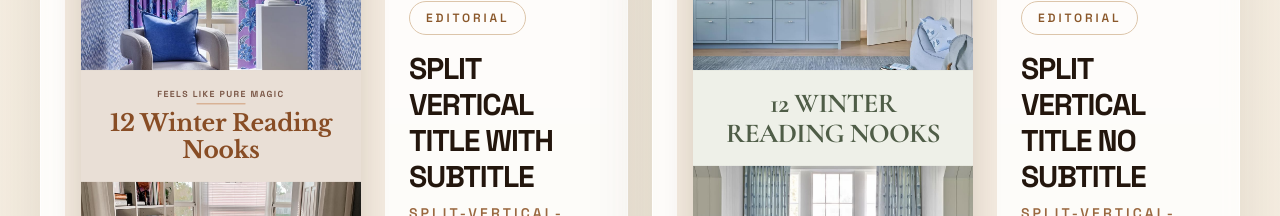
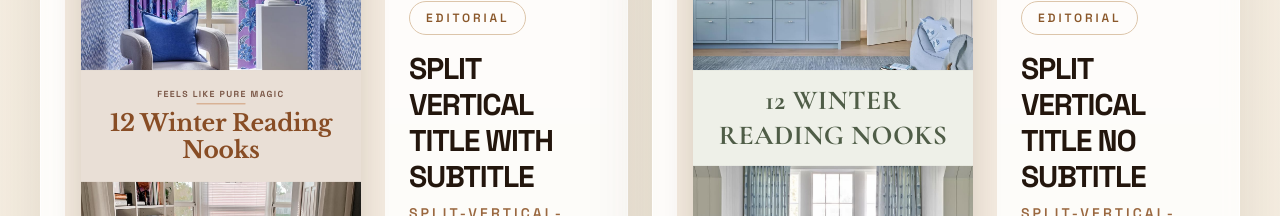
Before and after one commit to risalat/PinForge-Studio, a Next.js app: page /library in a window 1280 px wide. Shown: the part 412-628 px from the top of the page. Built offline with nearby package versions, Linux system fonts and the light colour scheme.

Commit message:
Refine progress messaging and template spacing

```diff
--- a/src/app/dashboard/jobs/[jobId]/JobReviewManager.tsx
+++ b/src/app/dashboard/jobs/[jobId]/JobReviewManager.tsx
@@ -453,8 +453,12 @@ export function JobReviewManager({
       });
       progressToastId = notify({
         tone: "progress",
-        title: `Rendering 0 of ${targetRenderablePlans.length} pins`,
-        message: "Preparing the first plan in the queue.",
+        title: `0 of ${targetRenderablePlans.length} pins generated`,
+        message: buildRenderProgressMessage({
+          completed: 0,
+          total: targetRenderablePlans.length,
+          currentLabel: targetRenderablePlans[0]?.templateId ?? "Preparing",
+        }),
         sticky: true,
       });
 
@@ -469,8 +473,12 @@ export function JobReviewManager({
         });
         updateNotification(progressToastId, {
           tone: "progress",
-          title: `Rendering ${index + 1} of ${targetRenderablePlans.length} pins`,
-          message: `Working on ${plan.templateId}.`,
+          title: `${index} of ${targetRenderablePlans.length} pins generated`,
+          message: buildRenderProgressMessage({
+            completed: index,
+            total: targetRenderablePlans.length,
+            currentLabel: plan.templateId,
+          }),
           sticky: true,
         });
 
@@ -1125,7 +1133,7 @@ export function JobReviewManager({
                 </h3>
                 <p className="mt-2 text-sm text-[var(--dashboard-subtle)]">
                   {renderProgress.active
-                    ? `Rendering ${renderProgress.currentLabel}.`
+                    ? buildRenderProgressMessage(renderProgress)
                     : "Queue finished. Refreshing the workspace."}
                 </p>
               </div>
@@ -1741,3 +1749,12 @@ function formatCompactUrl(value: string) {
     return value;
   }
 }
+
+function buildRenderProgressMessage(input: {
+  completed: number;
+  total: number;
+  currentLabel: string;
+}) {
+  const currentIndex = Math.min(input.total, input.completed + 1);
+  return `Rendering ${currentIndex} of ${input.total}: ${input.currentLabel}.`;
+}
--- a/src/templates/SplitVerticalTitleBase.tsx
+++ b/src/templates/SplitVerticalTitleBase.tsx
@@ -16,6 +16,7 @@ type SplitVerticalTitleBaseProps = TemplateRenderProps & {
     domain: TemplateTextRoleStyle;
   };
   titleClassName?: string;
+  bandPaddingXOverride?: number;
 };
 
 export function SplitVerticalTitleBase({
@@ -30,6 +31,7 @@ export function SplitVerticalTitleBase({
   numberTreatment = "none",
   typography,
   titleClassName = "w-full max-w-[960px]",
+  bandPaddingXOverride,
 }: SplitVerticalTitleBaseProps) {
   const firstImage = images[0] ?? "/sample-workspace-a.svg";
   const secondImage = images[1] ?? firstImage;
@@ -112,8 +114,8 @@ export function SplitVerticalTitleBase({
           style={{
             backgroundColor: preset.palette.band,
             height: bandHeight,
-            paddingLeft: preset.layout.bandPaddingX,
-            paddingRight: preset.layout.bandPaddingX,
+            paddingLeft: bandPaddingXOverride ?? preset.layout.bandPaddingX,
+            paddingRight: bandPaddingXOverride ?? preset.layout.bandPaddingX,
           }}
         >
           {showNumberBadge ? (
--- a/src/templates/TemplateSingleImageSubtitleTitleCta.tsx
+++ b/src/templates/TemplateSingleImageSubtitleTitleCta.tsx
@@ -127,7 +127,7 @@ export function TemplateSingleImageSubtitleTitleCta({
 
       </div>
 
-      <div className="absolute inset-x-0 bottom-[58px] flex justify-center px-[80px] text-center">
+      <div className="absolute inset-x-0 bottom-[34px] flex justify-center px-[80px] text-center">
         <AutoFitText
           as="p"
           text={cleanedDomain}
--- a/src/templates/TemplateSplitVerticalTitleNoSubtitle.tsx
+++ b/src/templates/TemplateSplitVerticalTitleNoSubtitle.tsx
@@ -5,8 +5,8 @@ const TEMPLATE_TYPOGRAPHY = {
   title: {
     fontFamily: "var(--font-cormorant-garamond), serif",
     fontWeight: 700,
-    letterSpacing: "-0.028em",
-    lineHeight: 1.08,
+    letterSpacing: "0.012em",
+    lineHeight: 1.26,
     textTransform: "uppercase" as const,
   },
   subtitle: {
@@ -39,7 +39,8 @@ export function TemplateSplitVerticalTitleNoSubtitle(props: TemplateRenderProps)
       forceHideSubtitle
       numberTreatment="none"
       typography={TEMPLATE_TYPOGRAPHY}
-      titleClassName="w-full max-w-[960px] uppercase"
+      bandPaddingXOverride={56}
+      titleClassName="w-full max-w-[1040px] uppercase"
     />
   );
 }
```
